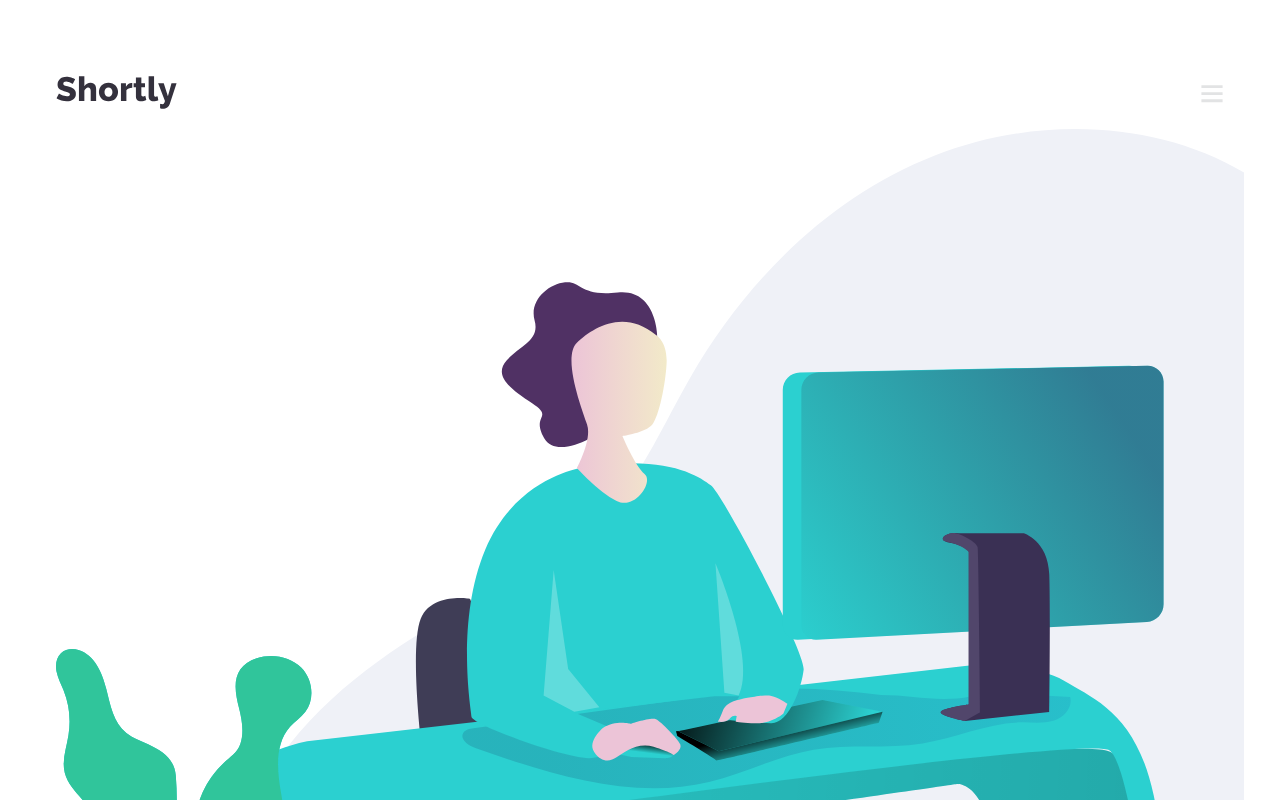
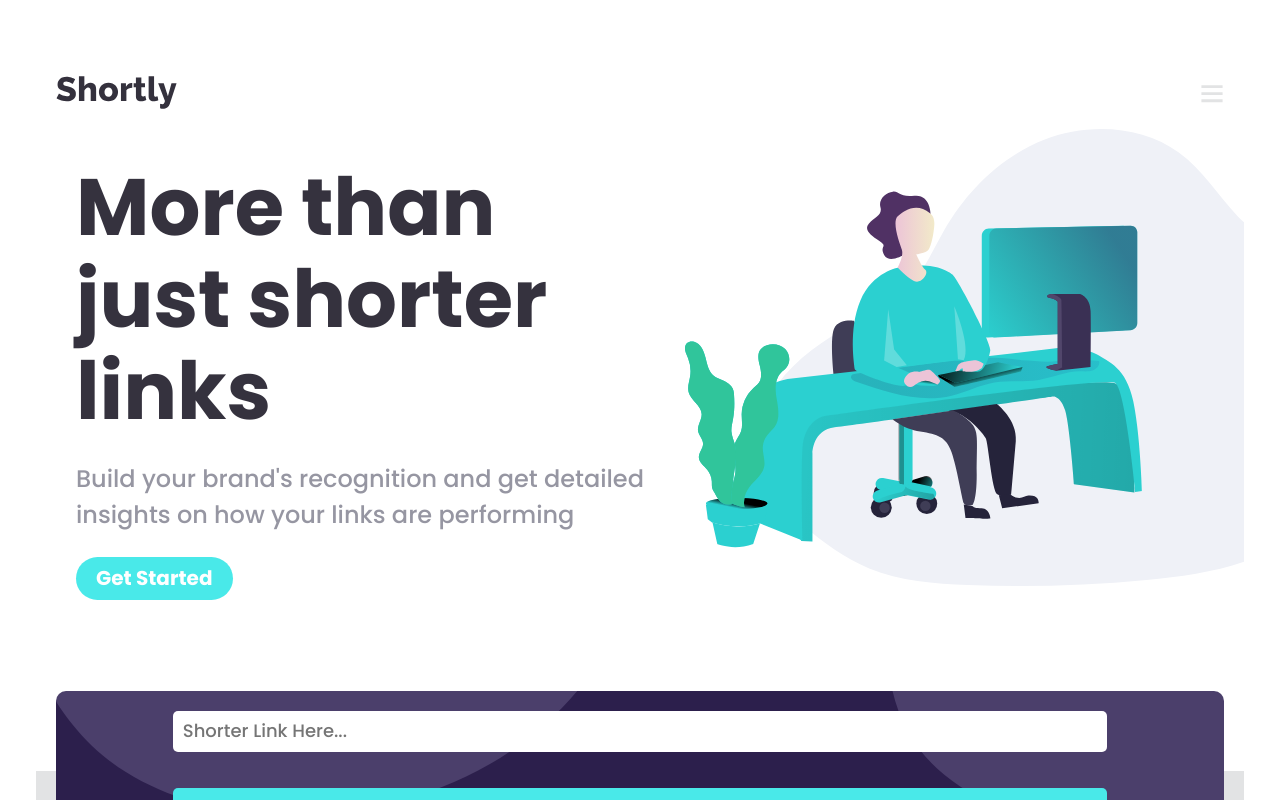
Before and after one commit to byKriz/react-url-short-api, a React (Vite) app: page / in a window 1280 px wide. Shown: the top 800 px of the page. Built offline with nearby package versions, Linux system fonts and the light colour scheme.

Commit message:
agregando el responsive

```diff
--- a/src/containers/Hero/Hero.module.scss
+++ b/src/containers/Hero/Hero.module.scss
@@ -40,7 +40,61 @@
   }
 
   p {
-    font-size: 14px;
+    font-size: 0.875rem;
     color: $grayish-violet;
   }
 }
+
+@media (min-width: $tablet) {
+
+  .Hero {
+    flex-direction: row-reverse;
+    padding-left: 40px;
+  }
+
+  .imgContainer {
+    img {
+      width: 120%;
+    }
+  }
+
+  .textContainer {
+    align-items: flex-start;
+    padding-left: 0;
+
+    h1, p {
+      text-align: left;
+    }
+
+    h1 {
+      font-size: 40px;
+    }
+
+    p {
+      font-size: 18px;
+    }
+
+    a {
+      font-size: 14px;
+    }
+  }
+}
+
+@media (min-width: $desktop) {
+  .textContainer {
+
+
+    h1 {
+      font-size: 80px;
+    }
+
+    p {
+      font-size: 24px;
+      line-height: 1.5;
+    }
+
+    a {
+      font-size: 20px;
+    }
+  }
+}
```
